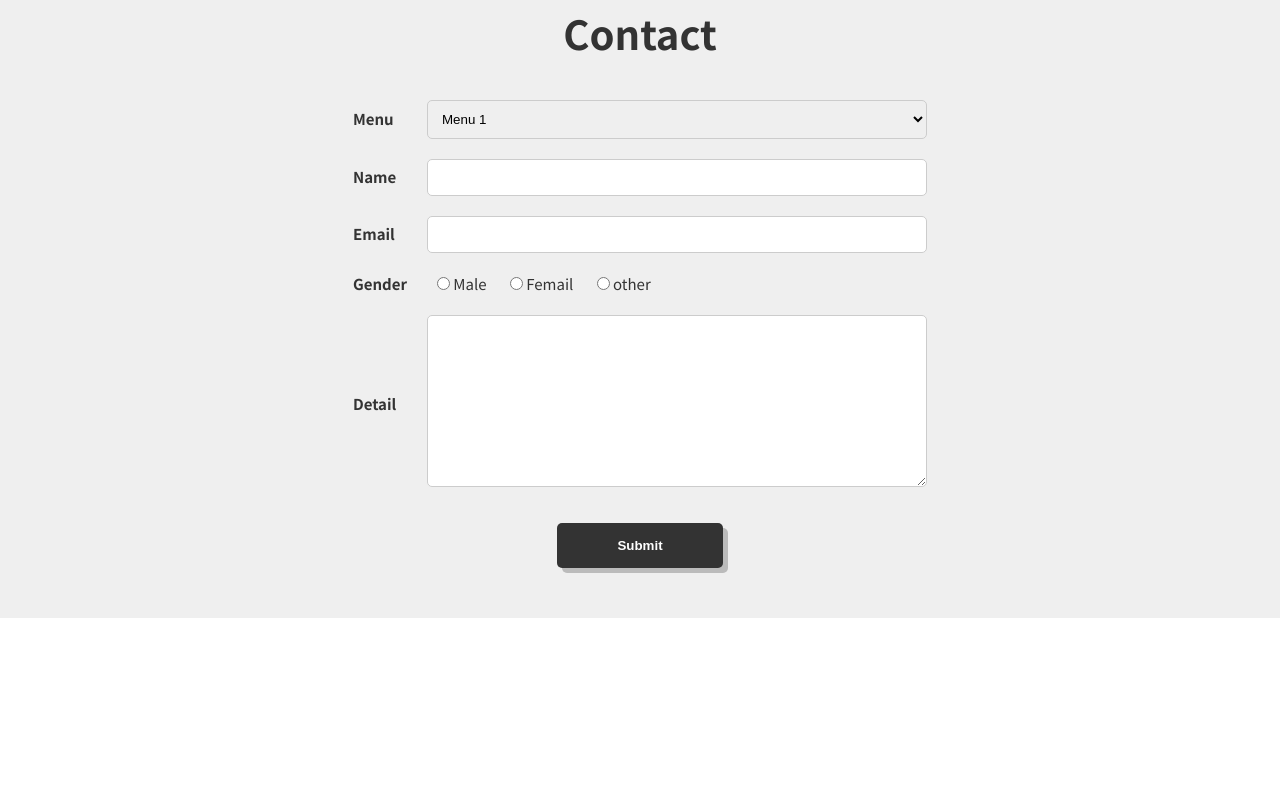
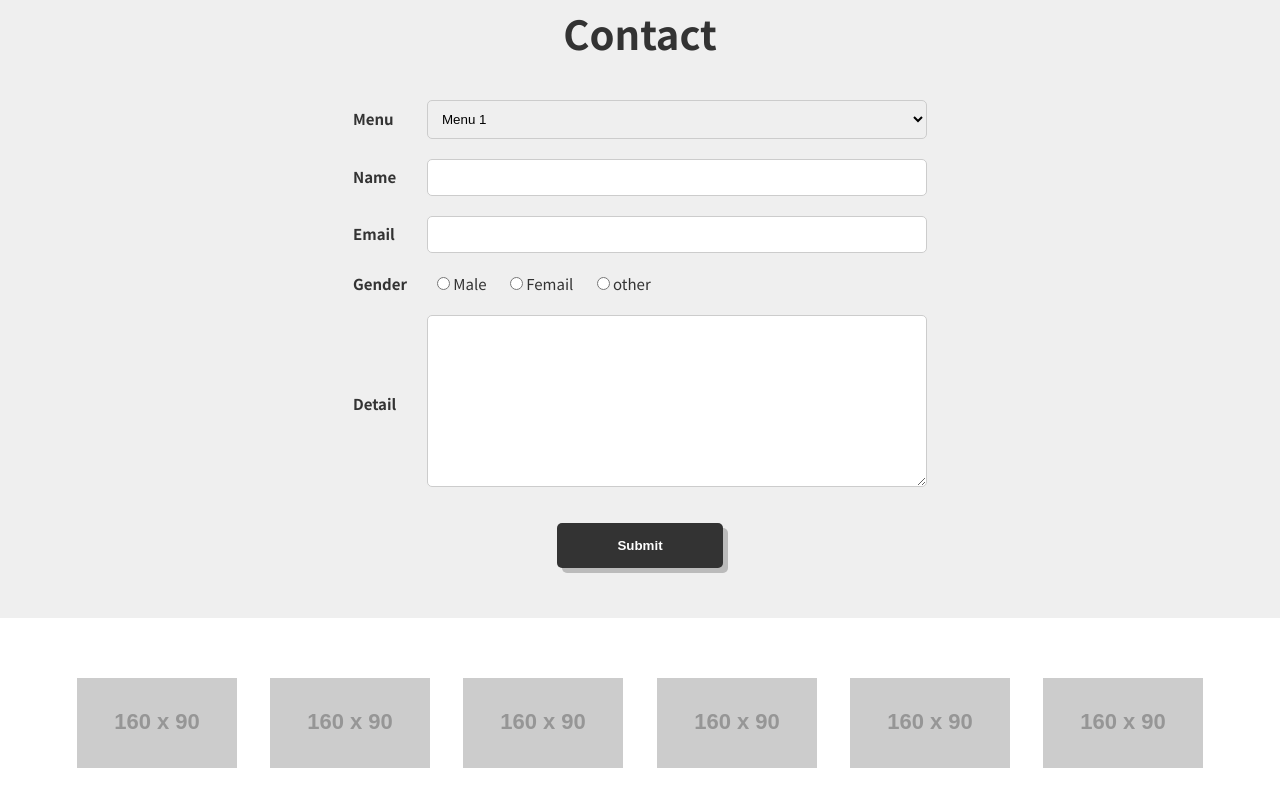
Before and after one commit to muffin-bird/Study, a plain HTML site: page HCJ/index.html in a window 1280 px wide. Shown: the part 1777-2583 px from the top of the page. Before the commit the page ends 2435 px from the top, so only its background shows below. Drawn offline with Linux system fonts and the light colour scheme; placeholder pictures from the web are drawn by us.

Commit message:
create works

```diff
--- a/HCJ/assets/css/style.css
+++ b/HCJ/assets/css/style.css
@@ -255,3 +255,17 @@ form
 	margin-top: 20px;
 	text-align: center;
 }
+
+/*
+works
+*/
+
+.works {
+	margin: 40px 0;
+	padding: 20px;
+	text-align: center;
+}
+
+.works>img {
+	margin: 0 15px;
+}
--- a/HCJ/index.html
+++ b/HCJ/index.html
@@ -208,13 +208,21 @@
 				<button class="button" type="submit">Submit</button>
 			</div>
 		</form>
+	</section>
 
-	</section>
+	<aside class="works">
+		<img src="https://dummyimage.com/160x90/ccc/000000" alt="work-thumbnail">
+		<img src="https://dummyimage.com/160x90/ccc/000000" alt="work-thumbnail">
+		<img src="https://dummyimage.com/160x90/ccc/000000" alt="work-thumbnail">
+		<img src="https://dummyimage.com/160x90/ccc/000000" alt="work-thumbnail">
+		<img src="https://dummyimage.com/160x90/ccc/000000" alt="work-thumbnail">
+		<img src="https://dummyimage.com/160x90/ccc/000000" alt="work-thumbnail">
+	</aside>
 
 
 
 
-	<script src="./assets/js/app.js"></script>
+	<script src=" ./assets/js/app.js"></script>
 </body>
 
 </html>
```
